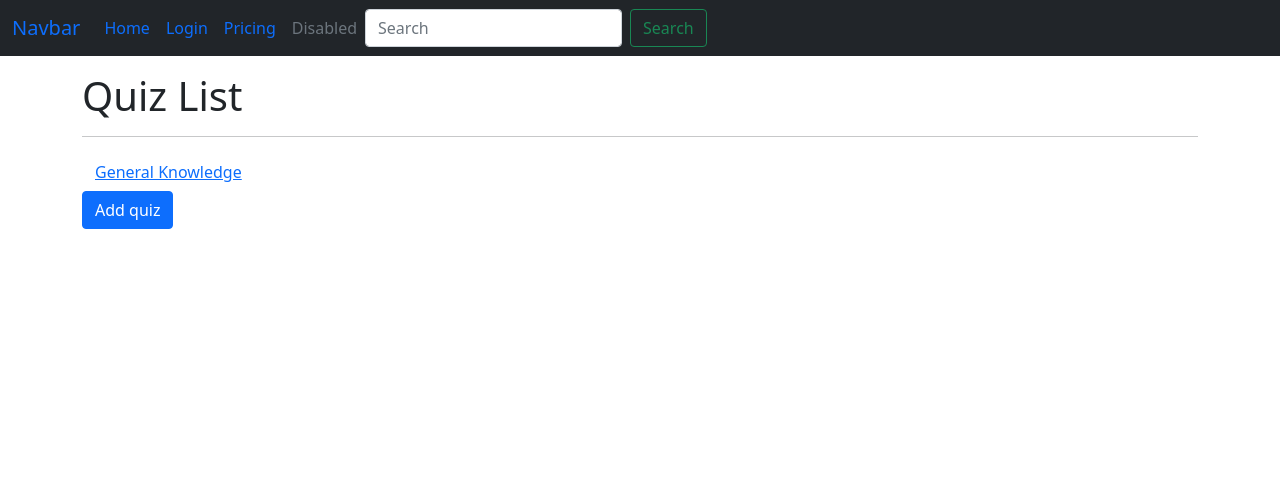
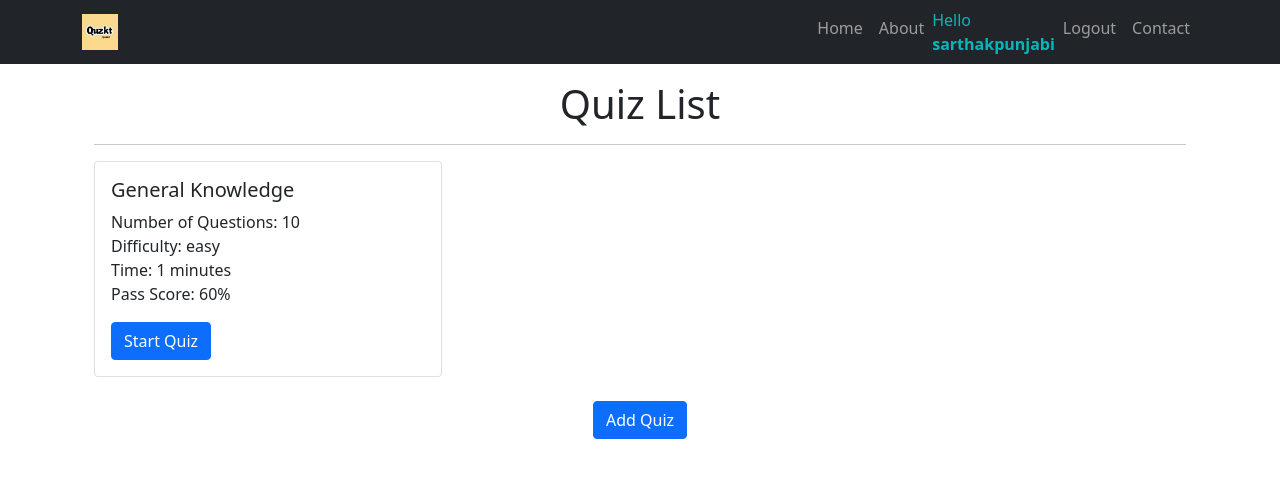
Before and after one commit to sarthakpunjabi/quiz-application, a Django app: page / in a window 1280 px wide. Shown: the top 478 px of the page. Run offline with Django 4.2, Linux system fonts and the light colour scheme; a user stored in the database is signed in; data comes from the database, SQL or seed files in the repository; both versions use the stored data as it was after the commit; some libraries are stand-ins or nearby versions.

Commit message:
Completing the code

```diff
--- a/quizapplication/urls.py
+++ b/quizapplication/urls.py
@@ -16,12 +16,14 @@ Including another URLconf
 from django.contrib import admin
 from django.urls import path,include
 from django.conf import settings
+from django.views.generic import TemplateView
 from django.conf.urls.static import static
 
 urlpatterns = [
     path('admin/', admin.site.urls),
     path('',include('quizes.urls',namespace="quizes")),
     path('accounts/', include('allauth.urls')),
+    path('accounts/logout/',TemplateView.as_view(template_name='logout.html'),name='logout'),
 ]
 
 urlpatterns += static(settings.STATIC_URL, document_root=settings.STATIC_ROOT)
--- a/quizes/models.py
+++ b/quizes/models.py
@@ -23,6 +23,5 @@ class Quiz(models.Model):
 
     def get_question(self):
         que = list(self.question_set.all())
-        print(que)
         random.shuffle(que)
         return que[:self.number_of_questions]
--- a/quizes/static/quizes/main.js
+++ b/quizes/static/quizes/main.js
@@ -8,8 +8,28 @@ const startBtn = document.getElementById('start-button')
 
 const url = window.location.href
 
+$(document).ready(function () {
+    $('a[href^="#"]').on('click', function (event) {
+        event.preventDefault();
+        var target = $(this.getAttribute('href'));
+        if (target.length) {
+            $('html, body').stop().animate({
+                scrollTop: target.offset().top
+            }, 800); // Adjust the scroll speed as needed
+        }
+    });
+});
 
-modalBtns.forEach(modalBtn => modalBtn.addEventListener('click',()=>{
+// Loading Animation
+$(window).on('load', function () {
+    $('.loading-spinner').fadeOut('slow', function () {
+        $(this).remove();
+    });
+});
+
+
+
+modalBtns.forEach(modalBtn => modalBtn.addEventListener('click', () => {
     const pk = modalBtn.getAttribute('data-pk')
     const name = modalBtn.getAttribute('data-quiz')
     const numQuestion = modalBtn.getAttribute('data-questions')
@@ -28,7 +48,7 @@ modalBtns.forEach(modalBtn => modalBtn.addEventListener('click',()=>{
             </ul>
         </div>
     `
-    startBtn.addEventListener('click',()=>{
+    startBtn.addEventListener('click', () => {
         window.location.href = url + pk
     })
 }))
--- a/quizes/templates/quizes/main.html
+++ b/quizes/templates/quizes/main.html
@@ -8,6 +8,38 @@
 {% block title %}
 home
 {% endblock title %}
+
+{% block styles %}
+<style>
+  /* Parallax Scrolling */
+  .parallax-section {
+    background-attachment: fixed;
+    background-position: center;
+    background-repeat: no-repeat;
+    background-size: cover;
+    min-height: 400px; /* Adjust the height as needed */
+  }
+
+  /* Card Animation on Hover */
+  .card {
+    transition: transform 0.3s;
+  }
+
+  .card:hover {
+    transform: translateY(-10px); /* Adjust the vertical translation as needed */
+  }
+
+  /* Loading Animation */
+  .loading-spinner {
+    display: none; /* Hide the spinner by default */
+    position: fixed;
+    top: 50%;
+    left: 50%;
+    transform: translate(-50%, -50%);
+    z-index: 9999;
+  }
+</style>
+{% endblock styles %}
 
 {% block content %}
 
@@ -30,30 +62,48 @@ home
     </div>
   </div>
 
-  <div class="h1">
-      Quiz List
-  </div>
+  <div class="container mt-3">
+    <h1 class="text-center">Quiz List</h1>
     <hr>
+    <div class="row">
       {% for obj in object_list %}
-
-    <button
-      class="btn btn-link modal-button"
-      data-pk = "{{obj.pk}}"
-      data-quiz = "{{obj.name}}"
-      data-questions = "{{obj.number_of_questions}}"
-      data-difficulty = "{{obj.difficulty}}"
-      data-time = "{{obj.time}}"
-      data-pass = "{{obj.required_score_to_pass}}"
+        <div class="col-md-4">
+          <div class="card mb-4">
+            <div class="card-body">
+              <h5 class="card-title">{{ obj.name }}</h5>
+              <p class="card-text">
+                Number of Questions: {{ obj.number_of_questions }}<br>
+                Difficulty: {{ obj.difficulty }}<br>
+                Time: {{ obj.time }} minutes<br>
+                Pass Score: {{ obj.required_score_to_pass }}%
+              </p>
+              <button class="btn btn-primary modal-button"
+                data-pk="{{ obj.pk }}"
+                data-quiz="{{ obj.name }}"
+                data-questions="{{ obj.number_of_questions }}"
+                data-difficulty="{{ obj.difficulty }}"
+                data-time="{{ obj.time }}"
+                data-pass="{{ obj.required_score_to_pass }}"
                 data-bs-toggle="modal"
                 data-bs-target="#quizstartmodal"
               >
-    {{obj.name}}
-    </button><br>
+                Start Quiz
+              </button>
+            </div>
+          </div>
+        </div>
+      {% endfor %}
+    </div>
+  </div>
 
-  {% endfor%}
+  <div class="loading-spinner">
+    <!-- Add your loading animation here -->
+  </div>
 
   {% if user.is_superuser %}
-<a href="{% url 'quizes:add-quiz' %}" class="btn btn-primary">Add quiz</a>
+    <div class="text-center">
+      <a href="{% url 'quizes:add-quiz' %}" class="btn btn-primary">Add Quiz</a>
+    </div>
   {% endif %}
 
 {% endblock content %}
--- a/quizes/views.py
+++ b/quizes/views.py
@@ -71,12 +71,12 @@ def add_save(request):
         if create:
 
             for i in range(int(Q.number_of_questions)):
-                print(html.unescape(f"{data_.get(f'data[{i}][question]')[0]}"))
+
                 que = Question.objects.get_or_create(
                     text = html.unescape(f"{data_.get(f'data[{i}][question]')[0]}"),
                     quiz_id = Q.id
                 )
-                print(html.unescape(f"{data_.get(f'data[{i}][correct_answer]')[0]}"))
+
                 ans = Answer.objects.get_or_create(
                     text = html.unescape(f"{data_.get(f'data[{i}][correct_answer]')[0]}"),
                     correct = True,
@@ -117,29 +117,25 @@ def save_quiz_view(request,pk):
         questions = []
         data = request.POST
         data_ = dict(data.lists())
-        print(data_)
+
 
         data_.pop('csrfmiddlewaretoken')
-        print(data_)
+
+        for k in data_.keys():
+            question = Question.objects.get(text=k)
+            questions.append(question)
 
 
-        for k in data_.keys():
-            print(k)
-            question = Question.objects.get(text=k)
-            print(question)
-            questions.append(question)
-
-        print("I am here")
         user = request.user
         quiz = Quiz.objects.get(pk=pk)
         score = 0
         multiplier = 100 / quiz.number_of_questions
         results = []
         correct_answer = None
-        print("I am here")
+
         for q in questions:
             a_selected = request.POST.get(q.text)
-            print('a_select',a_selected)
+
             if a_selected != "":
                 question_answer = Answer.objects.filter(question=q)
 
--- a/results/models.py
+++ b/results/models.py
@@ -9,4 +9,4 @@ class Result(models.Model):
     score = models.FloatField()
 
     def __str__(self):
-        return self.pk
+        return str(self.pk)
--- a/templates/base.html
+++ b/templates/base.html
@@ -1,46 +1,135 @@
 <!DOCTYPE html>
 {% load static %}
 <html lang="en">
+
 <head>
   <meta charset="UTF-8">
   <meta http-equiv="X-UA-Compatible" content="IE=edge">
   <meta name="viewport" content="width=device-width, initial-scale=1.0">
-    <link rel="stylesheet" href="https://cdnjs.cloudflare.com/ajax/libs/font-awesome/6.0.0-beta3/css/all.min.css" integrity="sha512-Fo3rlrZj/k7ujTnHg4CGR2D7kSs0v4LLanw2qksYuRlEzO+tcaEPQogQ0KaoGN26/zrn20ImR1DfuLWnOo7aBA==" crossorigin="anonymous" referrerpolicy="no-referrer" />
-    <link rel="stylesheet" href="https://cdn.jsdelivr.net/npm/bootstrap@5.1.3/dist/css/bootstrap.min.css" integrity="sha384-1BmE4kWBq78iYhFldvKuhfTAU6auU8tT94WrHftjDbrCEXSU1oBoqyl2QvZ6jIW3" crossorigin="anonymous">
+  <link rel="stylesheet" href="https://cdnjs.cloudflare.com/ajax/libs/font-awesome/6.0.0-beta3/css/all.min.css"
+    integrity="sha512-Fo3rlrZj/k7ujTnHg4CGR2D7kSs0v4LLanw2qksYuRlEzO+tcaEPQogQ0KaoGN26/zrn20ImR1DfuLWnOo7aBA=="
+    crossorigin="anonymous" referrerpolicy="no-referrer" />
+  <link rel="stylesheet" href="https://cdn.jsdelivr.net/npm/bootstrap@5.1.3/dist/css/bootstrap.min.css"
+    integrity="sha384-1BmE4kWBq78iYhFldvKuhfTAU6auU8tT94WrHftjDbrCEXSU1oBoqyl2QvZ6jIW3" crossorigin="anonymous">
   <script src="https://ajax.googleapis.com/ajax/libs/jquery/3.5.1/jquery.min.js"></script>
   <link rel="stylesheet" href={% static 'style.css' %}>
   {% block scripts %}
   {% endblock scripts %}
   <title>quiz app | {% block title %}{% endblock title %}</title>
+  <style>
+    .navbar-toggler {
+      border: none;
+      background: transparent;
+      outline: none;
+    }
+
+    .navbar-toggler-icon {
+      background-color: #fff;
+    }
+
+    .collapse.navbar-collapse.show {
+      animation: slideIn 0.3s forwards;
+    }
+
+    .collapse.navbar-collapse.collapsing {
+      animation: slideOut 0.3s forwards;
+    }
+
+    @keyframes slideIn {
+      0% {
+        opacity: 0;
+        transform: translateY(-50px);
+      }
+
+      100% {
+        opacity: 1;
+        transform: translateY(0);
+      }
+    }
+
+    @keyframes slideOut {
+      0% {
+        opacity: 1;
+        transform: translateY(0);
+      }
+
+      100% {
+        opacity: 0;
+        transform: translateY(-50px);
+      }
+    }
+
+    .navbar-nav .nav-link {
+      animation: slideInRight 0.5s forwards;
+      opacity: 0;
+    }
+
+    @keyframes slideInRight {
+      0% {
+        opacity: 0;
+        transform: translateX(-50px);
+      }
+
+      100% {
+        opacity: 1;
+        transform: translateX(0);
+      }
+    }
+
+    .navbar-nav .nav-link:nth-child(1) {
+      animation-delay: 0.1s;
+    }
+
+    .navbar-nav .nav-link:nth-child(2) {
+      animation-delay: 0.2s;
+    }
+
+    .navbar-nav .nav-link:nth-child(3) {
+      animation-delay: 0.3s;
+    }
+
+    .navbar-nav .nav-link:nth-child(4) {
+      animation-delay: 0.4s;
+    }
+
+    .navbar-nav .nav-link:nth-child(5) {
+      animation-delay: 0.5s;
+    }
+
+    .navbar-nav .nav-link:not(:last-child) {
+      margin-right: 1rem;
+    }
+  </style>
+
 
 </head>
+
 <body>
-
-    <nav class="navbar navbar-expand-lg  sticky-top navbar-black bg-dark">
-        <div class="container-fluid">
-            <a class="navbar-brand" href="#">Navbar</a>
-            <button class="navbar-toggler" type="button" data-bs-toggle="collapse" data-bs-target="#navbarNav" aria-controls="navbarNav" aria-expanded="false" aria-label="Toggle navigation">
+  <nav class="navbar navbar-expand-lg navbar-dark bg-dark">
+    <div class="container">
+      <a class="navbar-brand" href="#"><img src="{% static 'images/logo.png' %}" width="5%" height="5%" alt=""></a>
+      <button class="navbar-toggler" type="button" data-toggle="collapse" data-target="#navbarNav"
+        aria-controls="navbarNav" aria-expanded="false" aria-label="Toggle navigation" onclick="toggleMenu(this)">
         <span class="navbar-toggler-icon"></span>
       </button>
-            <div class="collapse navbar-collapse" id="navbarNav">
+      <div class="collapse navbar-collapse justify-content-end" id="navbarNav">
         <ul class="navbar-nav">
-                <li class="nav-item">
-                  <a class="nav-link active" aria-current="page" href="#">Home</a>
+          <li class="nav-item active">
+            <a class="nav-link" href="#">Home</a>
           </li>
           <li class="nav-item">
-                  <a class="nav-link" href="accounts/login/">Login</a>
+            <a class="nav-link" href="#">About</a>
           </li>
+          {% if user.is_authenticated %}
+          <li style="color: rgb(3, 184, 184);" class="nav-item">Hello <strong>{{user.username}}</strong></li>
+          <li class="nav-item"><a href="{% url 'logout' %}" class="nav-link">Logout</a></li>
+          {% else %}
+          <li class="nav-item"><a href="accounts/login/" class="nav-link">Login</a></li>
+          {% endif %}
           <li class="nav-item">
-                  <a class="nav-link" href="#">Pricing</a>
-                </li>
-                <li class="nav-item">
-                  <a class="nav-link disabled">Disabled</a>
+            <a class="nav-link" href="#">Contact</a>
           </li>
         </ul>
-              <form class="d-flex">
-                <input class="form-control me-2" type="search" placeholder="Search" aria-label="Search">
-                <button class="btn btn-outline-success" type="submit">Search</button>
-              </form>
       </div>
     </div>
   </nav>
@@ -48,9 +137,37 @@
   <div class="container mt-3">
     {% block content %}
     {% endblock content %}
-    <script src="https://cdn.jsdelivr.net/npm/bootstrap@5.1.3/dist/js/bootstrap.bundle.min.js" integrity="sha384-ka7Sk0Gln4gmtz2MlQnikT1wXgYsOg+OMhuP+IlRH9sENBO0LRn5q+8nbTov4+1p" crossorigin="anonymous"></script>
-    <script src="https://cdn.jsdelivr.net/npm/@popperjs/core@2.10.2/dist/umd/popper.min.js" integrity="sha384-7+zCNj/IqJ95wo16oMtfsKbZ9ccEh31eOz1HGyDuCQ6wgnyJNSYdrPa03rtR1zdB" crossorigin="anonymous"></script>
-    <script src="https://cdn.jsdelivr.net/npm/bootstrap@5.1.3/dist/js/bootstrap.min.js" integrity="sha384-QJHtvGhmr9XOIpI6YVutG+2QOK9T+ZnN4kzFN1RtK3zEFEIsxhlmWl5/YESvpZ13" crossorigin="anonymous"></script>
   </div>
+
+  <script src="https://cdn.jsdelivr.net/npm/bootstrap@5.1.3/dist/js/bootstrap.bundle.min.js"
+    integrity="sha384-ka7Sk0Gln4gmtz2MlQnikT1wXgYsOg+OMhuP+IlRH9sENBO0LRn5q+8nbTov4+1p"
+    crossorigin="anonymous"></script>
+  <script src="https://cdn.jsdelivr.net/npm/@popperjs/core@2.10.2/dist/umd/popper.min.js"
+    integrity="sha384-7+zCNj/IqJ95wo16oMtfsKbZ9ccEh31eOz1HGyDuCQ6wgnyJNSYdrPa03rtR1zdB"
+    crossorigin="anonymous"></script>
+  <script src="https://cdn.jsdelivr.net/npm/bootstrap@5.1.3/dist/js/bootstrap.min.js"
+    integrity="sha384-QJHtvGhmr9XOIpI6YVutG+2QOK9T+ZnN4kzFN1RtK3zEFEIsxhlmWl5/YESvpZ13"
+    crossorigin="anonymous"></script>
+
+  <script type="text/javascript">
+    function toggleMenu(element) {
+      var menu = document.querySelector(element.getAttribute('data-target'));
+
+      if (menu.classList.contains('show')) {
+        menu.classList.remove('show');
+        menu.classList.add('collapsing');
+        setTimeout(function () {
+          menu.classList.remove('collapsing');
+        }, 300);
+      } else {
+        menu.classList.add('collapsing');
+        setTimeout(function () {
+          menu.classList.remove('collapsing');
+          menu.classList.add('show');
+        }, 0);
+      }
+    }
+  </script>
 </body>
+
 </html>
```
Also changed, not shown: quizes/static/quizes/quiz.js (+29 -28 lines), assets/images/logo.png (added), db.sqlite3, results/migrations/0001_initial.py (added), results/migrations/__init__.py (added), static/images/logo.png (added). Lines whose indentation alone changed are shown as unchanged.
